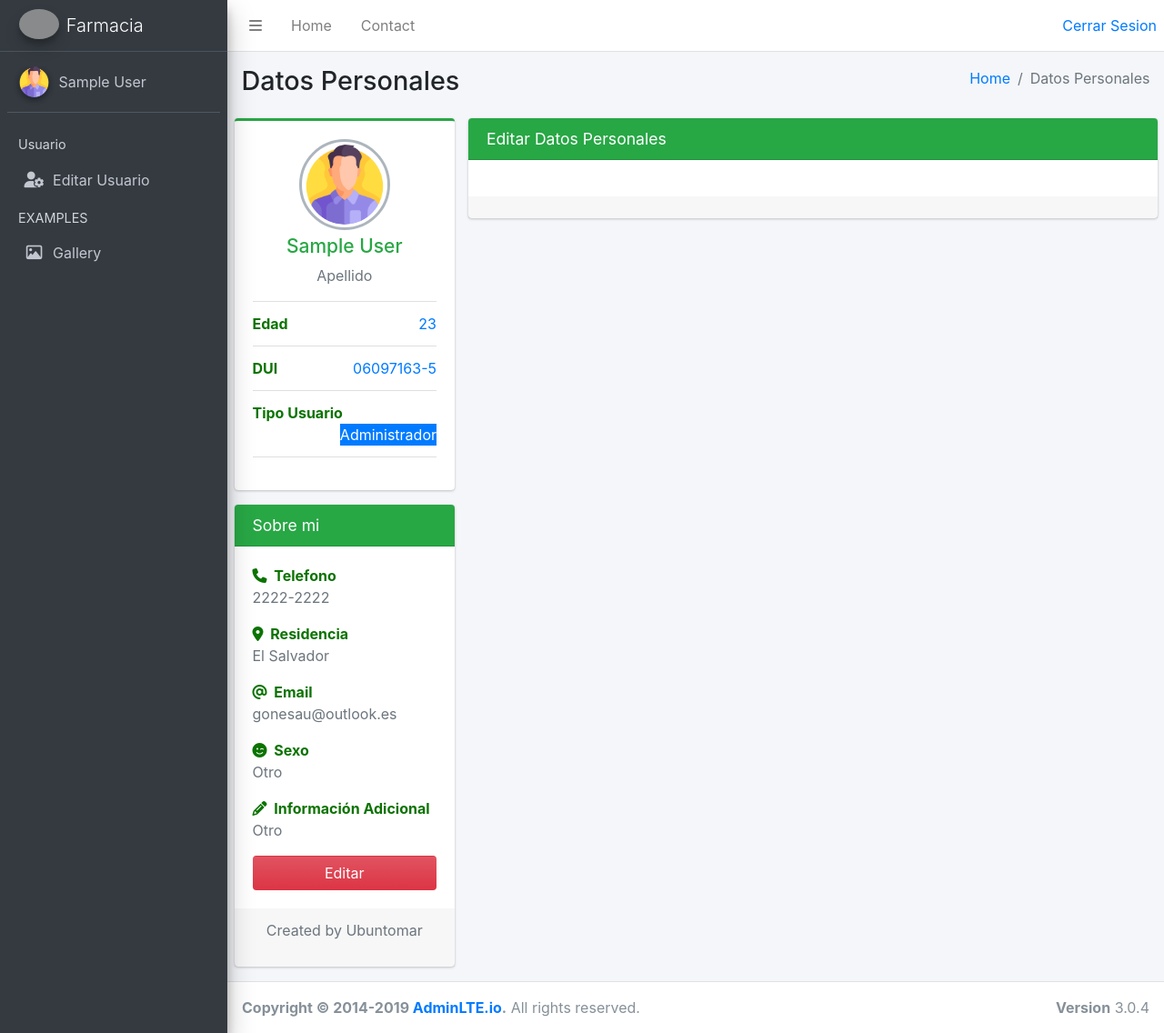
After one commit to gonesau/farmacia, a PHP site: page /vista/editar_datos_personales.php in a window 1280 px wide. The commit adds this page. Shown: the whole page at 91% size. Run offline with PHP 8.4, Linux system fonts and the light colour scheme; the visitor is signed in with stand-in values (Sample User, id 1); some libraries are stand-ins or nearby versions; grey boxes are pictures that could not be loaded.

Commit message:
Editar Datos

```diff
--- a/vista/adm_catalogo.php
+++ b/vista/adm_catalogo.php
@@ -20,7 +20,6 @@ if($_SESSION['us_tipo']==1){
           <div class="col-sm-6">
             <ol class="breadcrumb float-sm-right">
               <li class="breadcrumb-item"><a href="#">Home</a></li>
-              <li class="breadcrumb-item active">Blank Page</li>
             </ol>
           </div>
         </div>
--- /dev/null
+++ b/vista/editar_datos_personales.php
@@ -0,0 +1,138 @@
+<?php
+session_start();
+if($_SESSION['us_tipo']==1){
+    include_once 'layouts/header.php';
+?>
+
+  <title>Adm | Editar Datos</title>
+<?php
+    include_once 'layouts/nav.php';
+?>
+  <!-- Content Wrapper. Contains page content -->
+  <div class="content-wrapper">
+    <!-- Content Header (Page header) -->
+    <section class="content-header">
+      <div class="container-fluid">
+        <div class="row mb-2">
+          <div class="col-sm-6">
+            <h1>Datos Personales</h1>
+          </div>
+          <div class="col-sm-6">
+            <ol class="breadcrumb float-sm-right">
+              <li class="breadcrumb-item"><a href="../vista/adm_catalogo.php">Home</a></li>
+              <li class="breadcrumb-item active">Datos Personales</li>
+            </ol>
+          </div>
+        </div>
+      </div>
+    </section>
+    <section>
+      <div class="content">
+        <div class="container-fluid">
+          <div class="row">
+            <div class="col-md-3">
+              <div class="card card-success card-outline">
+                <div class="card-body box-profile">
+                  <div class="text-center">
+                    <img id="avatar4"src="../img/avatar.png" class="profile-user-img img-fluid img-circle">
+                  </div>
+                  <h3 class="profile-username text-center text-success">
+                      <?php
+                        echo $_SESSION['us_nombre'];
+                      ?>
+                  </h3>
+                  <p class="text-muted text-center">
+                    Apellido
+                  </p>
+                  <ul class="list-group list-group-unbordered mb-3">
+                    <li class="list-group-item">
+                      <b style="color:#0b7300">Edad</b> <a href="" class="float-right">
+                        23
+                      </a>
+                    </li>
+                    <li class="list-group-item">
+                      <b style="color:#0b7300">DUI</b> <a href="" class="float-right">
+                        06097163-5
+                      </a>
+                    </li>
+                    <li class="list-group-item">
+                      <b style="color:#0b7300">Tipo Usuario</b> <span class="badge-primary float-right">
+                        Administrador
+                      </span>
+                    </li>
+                  </ul>
+                </div>
+              </div>
+              <div class="card card-success">
+                <div class="card-header">
+                  <h3 class="card-title text-center">Sobre mi</h3>
+                </div>
+                <div class="card-body">
+                  <strong style="color:#0b7300">
+                    <i class="fas fa-phone mr-1"></i> Telefono
+                  </strong>
+                  <p class="text-muted">
+                    2222-2222
+                  </p>
+                  <strong style="color:#0b7300">
+                    <i class="fas fa-map-marker-alt mr-1"></i> Residencia
+                  </strong>
+                  <p class="text-muted">
+                    El Salvador
+                  </p>
+                  <strong style="color:#0b7300">
+                    <i class="fas fa-at mr-1"></i> Email
+                  </strong>
+                  <p class="text-muted">
+                    gonesau@outlook.es
+                  </p>
+                  <strong style="color:#0b7300">
+                    <i class="fas fa-smile-wink mr-1"></i> Sexo
+                  </strong>
+                  <p class="text-muted">
+                    Otro
+                  </p>
+                  <strong style="color:#0b7300">
+                    <i class="fas fa-pencil-alt mr-1"></i> Información Adicional
+                  </strong>
+                  <p class="text-muted">
+                    Otro
+                  </p>
+
+                  <button class="btn btn-block bg-gradient-danger">
+                    Editar
+                  </button>
+                </div>
+                <div class="card-footer">
+                  <p class="text-muted text-center">Created by Ubuntomar</p>
+                </div>
+              </div>
+            </div>
+            <div class="col-md-9">
+              <div class="card card-success">
+                <div class="card-header">
+                  <h3 class="card-title">Editar Datos Personales</h3>
+                </div>
+                <div class="card-body">
+
+                </div>
+                <div class="card-footer">
+
+                </div>
+              </div>
+          </div>
+        </div>
+      </div>
+    </section>
+  </div>
+
+
+
+
+<?php
+include_once 'layouts/footer.php';
+}
+else{
+    header('Location: ../index.php');
+}
+?>
--- a/vista/layouts/nav.php
+++ b/vista/layouts/nav.php
@@ -68,6 +68,17 @@
       <!-- Sidebar Menu -->
       <nav class="mt-2">
         <ul class="nav nav-pills nav-sidebar flex-column" data-widget="treeview" role="menu" data-accordion="false">
+
+        <li class="nav-header">Usuario</li>
+          <li class="nav-item">
+            <a href="editar_datos_personales.php" class="nav-link">
+              <i class="nav-icon fas fa-user-cog"></i>
+              <p>
+                Editar Usuario
+              </p>
+            </a>
+          </li>
+
           <!-- Add icons to the links using the .nav-icon class
                with font-awesome or any other icon font library -->
           <li class="nav-header">EXAMPLES</li>
```
